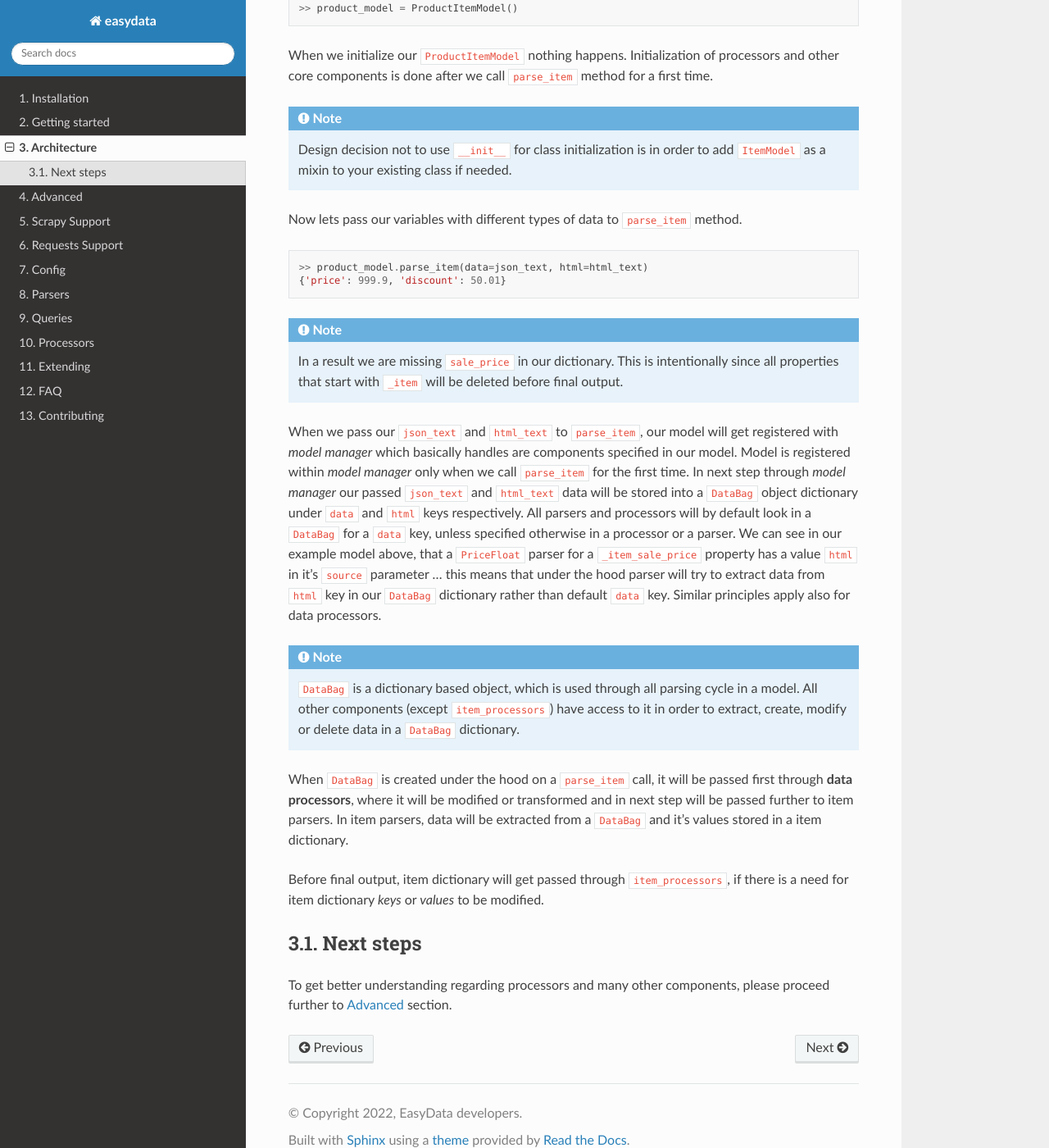
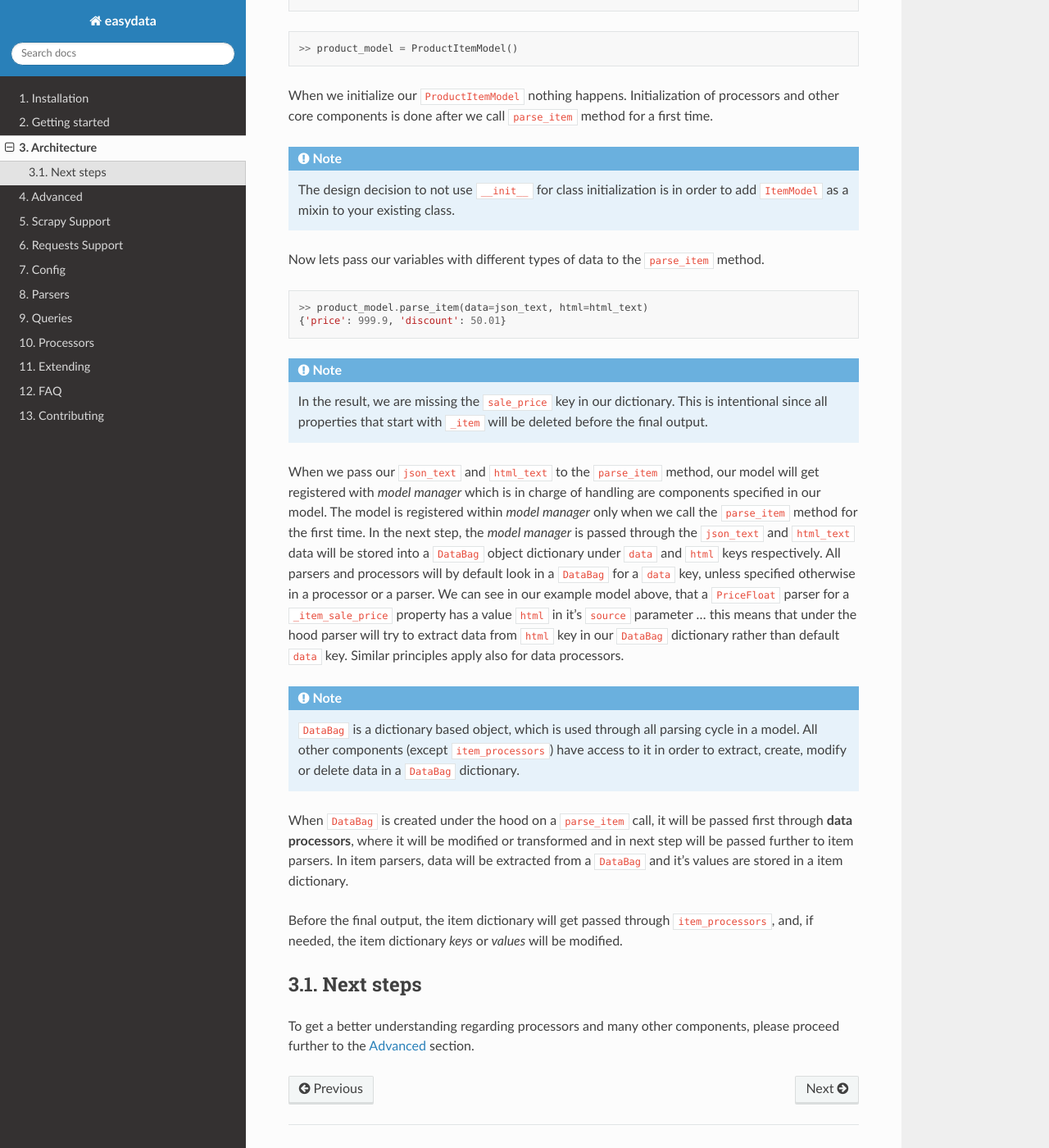
Before and after one commit to easydatapy/easydata, a Sphinx documentation site: the page built from docs/architecture.rst, in a window 1280 px wide and 1400 px high, scrolled down 1150 px. Shown: the whole window at 82% size. Built offline with Sphinx 7.4.7 and the Read the Docs theme 2.0.0, drawn with Linux system fonts in a browser that asks for light colours; some of the changed text lies outside the part shown.

Commit message:
📖 DOC: architecture edits made"

```diff
--- a/docs/architecture.rst
+++ b/docs/architecture.rst
@@ -13,17 +13,16 @@
 * item processors
 * data bag
 
-Each of these components can be used independently to process data and because of that,
-writing tests for a custom build components is easy and straightforward without a need
-to utilize mocks.
+Each of the ``easydata`` components can be used independently to process data, which
+makes writing tests significantly easier. This is is easier because there is not a need
+to utilize mocks in testing.
 
 .. topic:: Most important component is a model.
 
-    Model glues all other components together, parses data and outputs item dictionary
-    as a result.
+    The Model component glues all of the other components together, parses data, and outputs an item dictionary.
 
 
-First let create some variables, which will hold different kind of data, that will be
+First let create some variables, which will hold different kinds of data, and this will be
 passed to a ``parse_item`` method later in this tutorial.
 
 .. code-block:: python
@@ -31,7 +30,7 @@
     >> json_text = '{"price": 999.90}'
     >> html_text = '<p class="sale_price">499.9<p>'
 
-First we will create a simple ``ItemModel`` and explain how data is passed and processed
+First we will create a simple ``ItemModel`` and explain how the data is passed and processed
 through other components.
 
 .. code-block:: python
@@ -65,10 +64,10 @@
 
 .. note::
 
-    Design decision not to use ``__init__`` for class initialization is in order to add
-    ``ItemModel`` as a mixin to your existing class if needed.
+    The design decision to not use ``__init__`` for class initialization is in order to add
+    ``ItemModel`` as a mixin to your existing class.
 
-Now lets pass our variables with different types of data to ``parse_item`` method.
+Now lets pass our variables with different types of data to the ``parse_item`` method.
 
 .. code-block:: python
 
@@ -77,13 +76,13 @@
 
 .. note::
 
-    In a result we are missing ``sale_price`` in our dictionary. This is intentionally
-    since all properties that start with ``_item`` will be deleted before final output.
+    In the result, we are missing the ``sale_price`` key in our dictionary. This is intentional
+    since all properties that start with ``_item`` will be deleted before the final output.
 
-When we pass our ``json_text`` and ``html_text`` to ``parse_item``, our model will get registered
-with *model manager* which basically handles are components specified in our model. Model
-is registered within *model manager* only when we call ``parse_item`` for the first time. In next
-step through *model manager* our passed ``json_text`` and ``html_text`` data will be stored
+When we pass our ``json_text`` and ``html_text`` to the ``parse_item`` method, our model will get registered
+with *model manager* which is in charge of handling are components specified in our model. The model
+is registered within *model manager* only when we call the ``parse_item`` method for the first time. In the next
+step, the *model manager* is passed through the ``json_text`` and ``html_text`` data will be stored
 into a ``DataBag`` object dictionary under ``data`` and ``html`` keys respectively. All parsers
 and processors will by default look in a ``DataBag`` for a ``data`` key, unless specified
 otherwise in a processor or a parser. We can see in our example model above, that a ``PriceFloat``
@@ -101,13 +100,13 @@
 When ``DataBag`` is created under the hood on a ``parse_item`` call, it will be passed
 first through **data processors**, where it will be modified or transformed and in next
 step will be passed further to item parsers. In item parsers, data will be extracted from
-a ``DataBag`` and it's values stored in a item dictionary.
+a ``DataBag`` and it's values are stored in a item dictionary.
 
-Before final output, item dictionary will get passed through ``item_processors``, if there is
-a need for item dictionary *keys* or *values* to be modified.
+Before the final output, the item dictionary will get passed through ``item_processors``, and, if needed,
+the item dictionary *keys* or *values* will be modified.
 
 
 Next steps
 ==========
-To get better understanding regarding processors and many other components, please proceed
-further to :ref:`advanced` section.
+To get a better understanding regarding processors and many other components, please proceed
+further to the :ref:`advanced` section.
```
